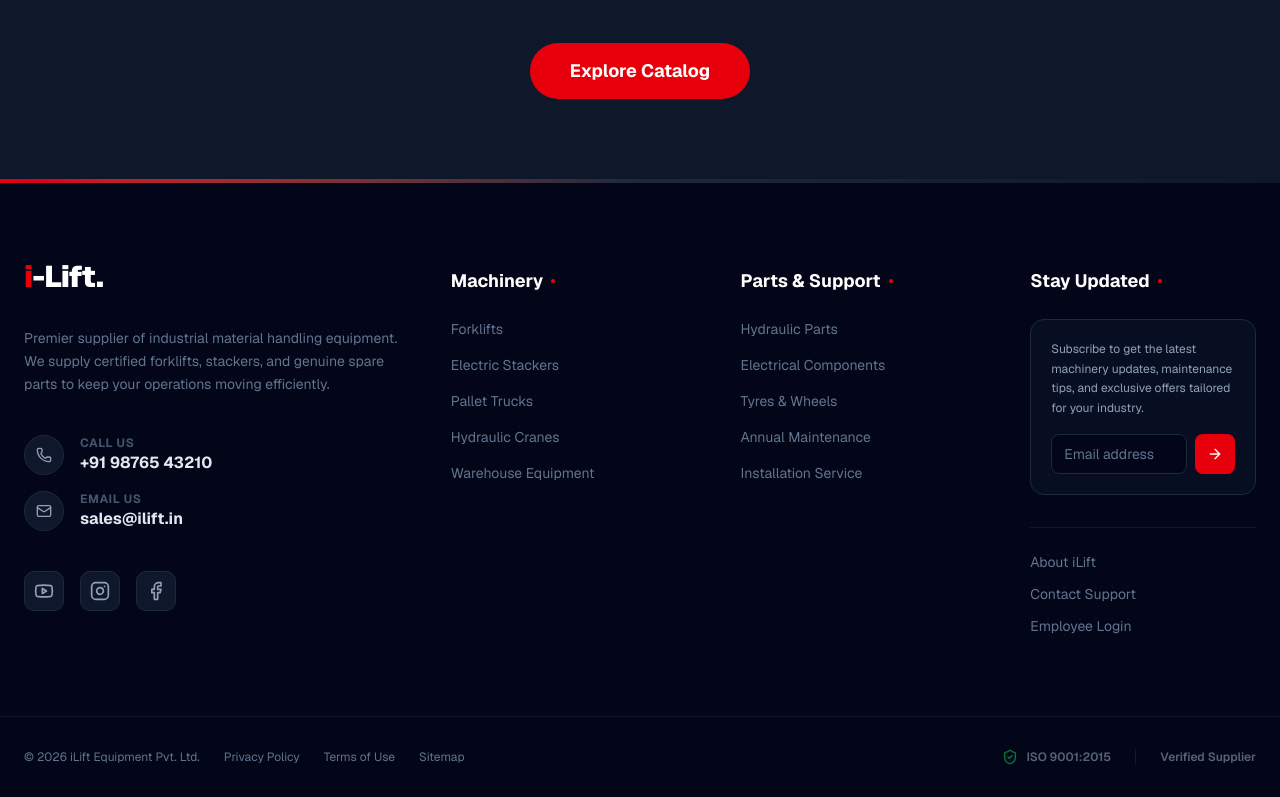
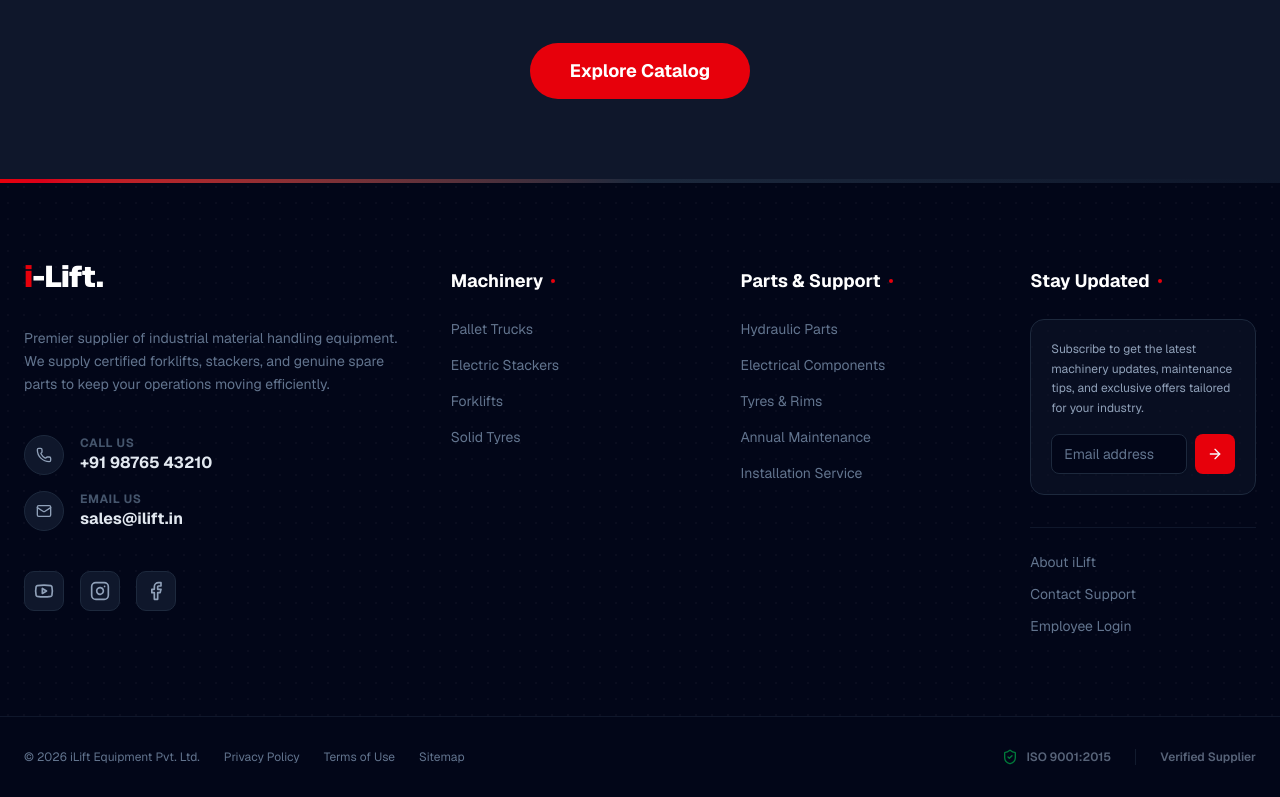
Before and after one commit to sdksoftwares/ilift, a Next.js app: page /about in a window 1280 px wide. Shown: the part 2990-3787 px from the top of the page. Built offline with nearby package versions, Linux system fonts and the light colour scheme.

Commit message:
Update footer machinery list and categories

```diff
--- a/components/Footer.tsx
+++ b/components/Footer.tsx
@@ -91,11 +91,10 @@ export default function Footer() {
               Machinery <div className="h-1 w-1 rounded-full bg-red-600" />
             </h4>
             <ul className="space-y-4 text-sm text-slate-500">
+              <li><Link href="/products?category=pallet_truck" className="hover:text-red-500 transition-colors flex items-center gap-2 group"><ArrowRight className="h-3 w-3 opacity-0 -ml-5 group-hover:opacity-100 group-hover:ml-0 transition-all text-red-600" /> Pallet Trucks</Link></li>
+              <li><Link href="/products?category=stacker" className="hover:text-red-500 transition-colors flex items-center gap-2 group"><ArrowRight className="h-3 w-3 opacity-0 -ml-5 group-hover:opacity-100 group-hover:ml-0 transition-all text-red-600" /> Electric Stackers</Link></li>
               <li><Link href="/products?category=forklift" className="hover:text-red-500 transition-colors flex items-center gap-2 group"><ArrowRight className="h-3 w-3 opacity-0 -ml-5 group-hover:opacity-100 group-hover:ml-0 transition-all text-red-600" /> Forklifts</Link></li>
-              <li><Link href="/products?category=stacker" className="hover:text-red-500 transition-colors flex items-center gap-2 group"><ArrowRight className="h-3 w-3 opacity-0 -ml-5 group-hover:opacity-100 group-hover:ml-0 transition-all text-red-600" /> Electric Stackers</Link></li>
-              <li><Link href="/products?category=pallet_truck" className="hover:text-red-500 transition-colors flex items-center gap-2 group"><ArrowRight className="h-3 w-3 opacity-0 -ml-5 group-hover:opacity-100 group-hover:ml-0 transition-all text-red-600" /> Pallet Trucks</Link></li>
-              <li><Link href="/products?category=crane" className="hover:text-red-500 transition-colors flex items-center gap-2 group"><ArrowRight className="h-3 w-3 opacity-0 -ml-5 group-hover:opacity-100 group-hover:ml-0 transition-all text-red-600" /> Hydraulic Cranes</Link></li>
-              <li><Link href="/products?category=warehouse" className="hover:text-red-500 transition-colors flex items-center gap-2 group"><ArrowRight className="h-3 w-3 opacity-0 -ml-5 group-hover:opacity-100 group-hover:ml-0 transition-all text-red-600" /> Warehouse Equipment</Link></li>
+              <li><Link href="/products?category=solid_tyres" className="hover:text-red-500 transition-colors flex items-center gap-2 group"><ArrowRight className="h-3 w-3 opacity-0 -ml-5 group-hover:opacity-100 group-hover:ml-0 transition-all text-red-600" /> Solid Tyres</Link></li>
             </ul>
           </div>
 
@@ -107,7 +106,7 @@ export default function Footer() {
             <ul className="space-y-4 text-sm text-slate-500">
               <li><Link href="/products?category=parts_hydraulic" className="hover:text-red-500 transition-colors flex items-center gap-2 group"><ArrowRight className="h-3 w-3 opacity-0 -ml-5 group-hover:opacity-100 group-hover:ml-0 transition-all text-red-600" /> Hydraulic Parts</Link></li>
               <li><Link href="/products?category=parts_electrical" className="hover:text-red-500 transition-colors flex items-center gap-2 group"><ArrowRight className="h-3 w-3 opacity-0 -ml-5 group-hover:opacity-100 group-hover:ml-0 transition-all text-red-600" /> Electrical Components</Link></li>
-              <li><Link href="/products?category=parts_tyres" className="hover:text-red-500 transition-colors flex items-center gap-2 group"><ArrowRight className="h-3 w-3 opacity-0 -ml-5 group-hover:opacity-100 group-hover:ml-0 transition-all text-red-600" /> Tyres & Wheels</Link></li>
+              <li><Link href="/products?category=parts_tyres" className="hover:text-red-500 transition-colors flex items-center gap-2 group"><ArrowRight className="h-3 w-3 opacity-0 -ml-5 group-hover:opacity-100 group-hover:ml-0 transition-all text-red-600" /> Tyres & Rims</Link></li>
               <li><Link href="/services/amc" className="hover:text-red-500 transition-colors flex items-center gap-2 group"><ArrowRight className="h-3 w-3 opacity-0 -ml-5 group-hover:opacity-100 group-hover:ml-0 transition-all text-red-600" /> Annual Maintenance</Link></li>
               <li><Link href="/services/installation" className="hover:text-red-500 transition-colors flex items-center gap-2 group"><ArrowRight className="h-3 w-3 opacity-0 -ml-5 group-hover:opacity-100 group-hover:ml-0 transition-all text-red-600" /> Installation Service</Link></li>
             </ul>
```
